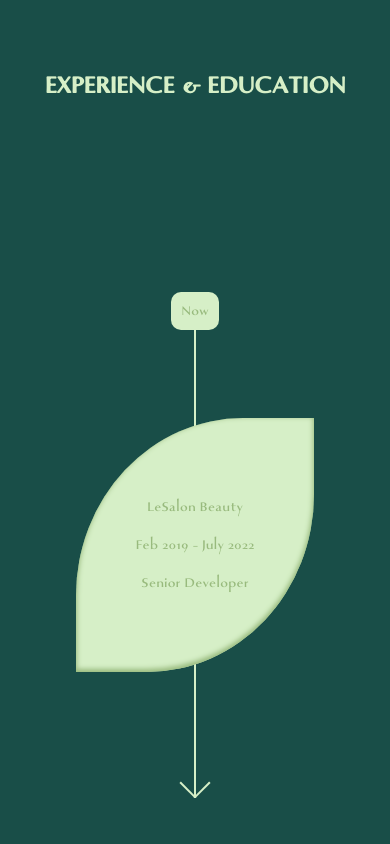
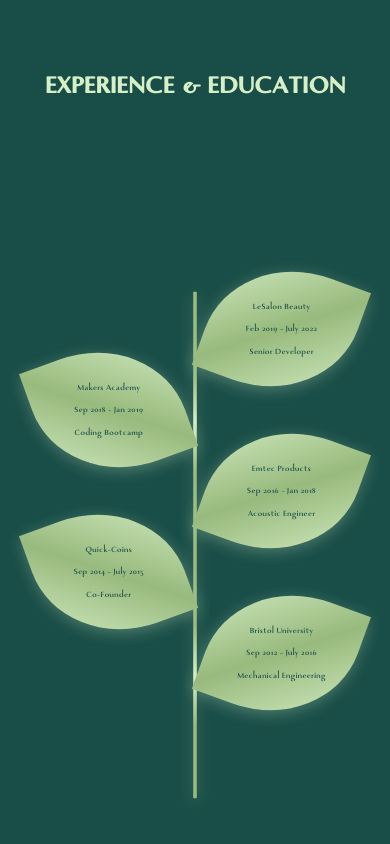
Before and after one commit to runticle/next-website, a Next.js app: page / in a window 390 px wide. Shown: the part 1600-2444 px from the top of the page. Built offline with nearby package versions, Linux system fonts and the light colour scheme.

Commit message:
horrendous just scale the lifetree down to 0.6 on mobile lord have mercy

```diff
--- a/src/components/LifeTree.js
+++ b/src/components/LifeTree.js
@@ -1,7 +1,7 @@
 import styled from 'styled-components';
 
 const LifeTreeStyle = styled.div`
-    height: 90vh;
+    height: 100vh;
     display: flex;
     align-items: center;
     justify-content: center;
@@ -10,8 +10,6 @@ const LifeTreeStyle = styled.div`
 
     position: relative;
 
-    // delete when footer fixed
-    margin-bottom: 100px;
 
     --stemThickness: 6px;
 
@@ -21,7 +19,7 @@ const LifeTreeStyle = styled.div`
 
     // not for mobile
     @media screen and (max-width: 768px) {
-        display:none;
+        transform: scale(0.6); // haha absolutely horrendous but I hate the mobile timeline and don't want to redo it
     }
 `
 
--- a/src/pages/index.js
+++ b/src/pages/index.js
@@ -20,19 +20,14 @@ export default function Home() {
       </Head>
       <AboutMe />
       <Skills />
-
-      {/* TODO make it less lame? */}
-      {/* <Strengths /> */}
-
       <Heading>
         <h1>
           Experience & Education
         </h1>
       </Heading>
-      <Timeline />
       <LifeTree />
 
-      {/* Leave at the bottom 🍃*/}
+      {/* Leaves at the bottom 🍃*/}
       <Leaves />
     </>
   )
```
